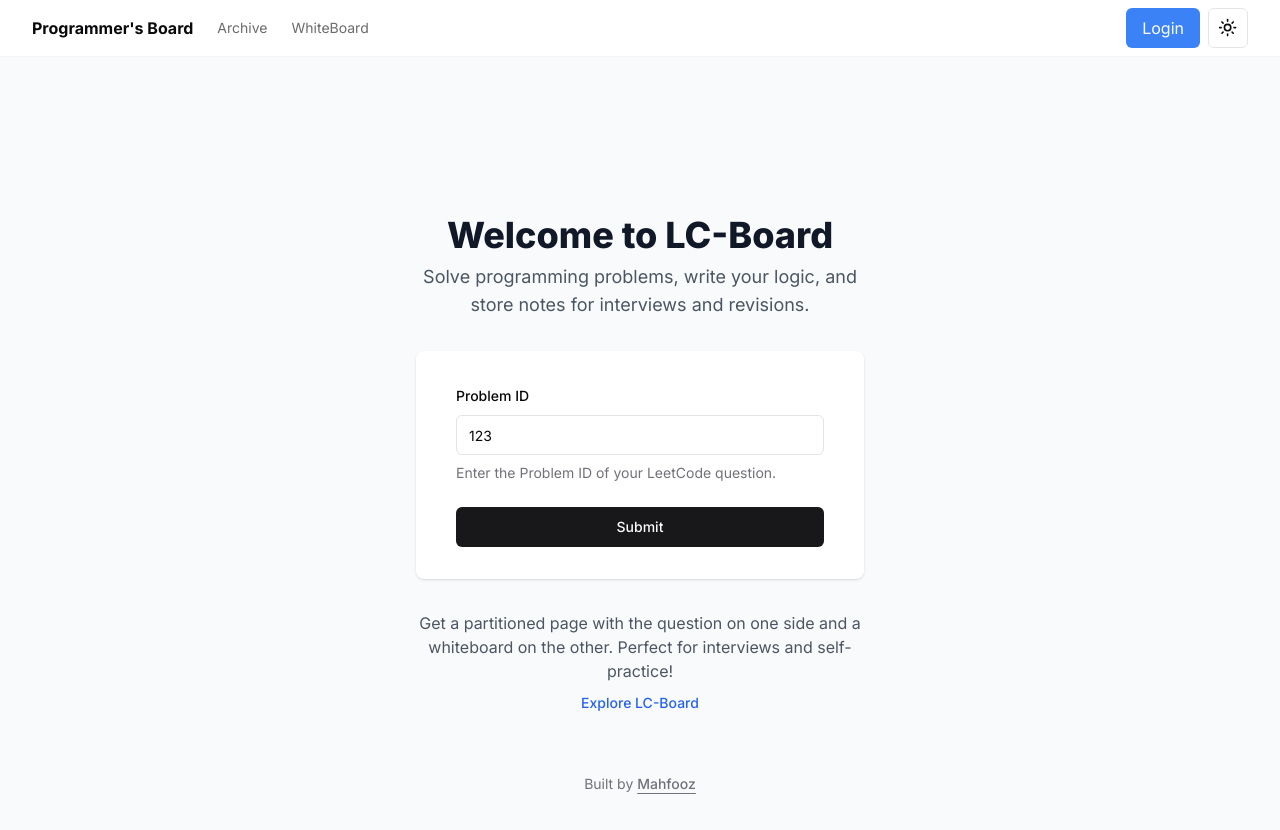
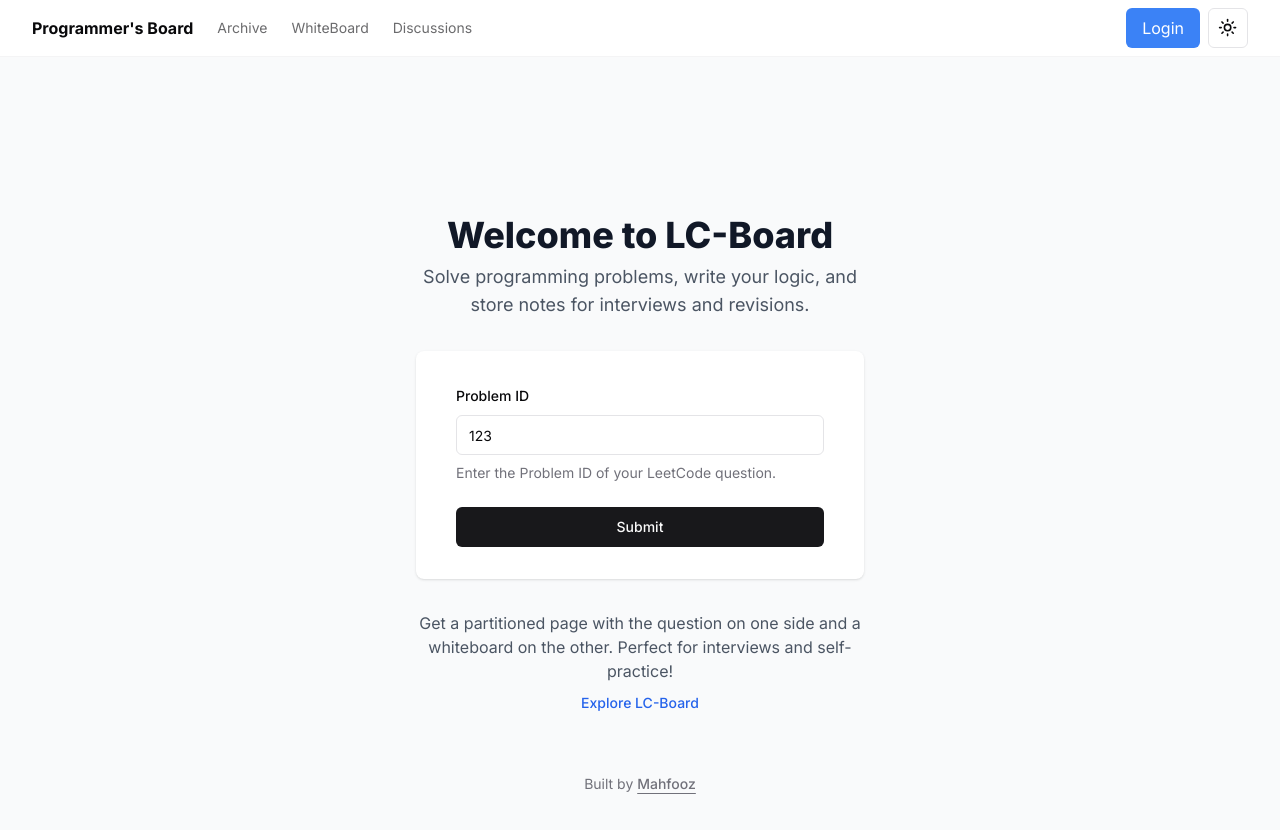
Before and after one commit to IamMahfooz/lc-board, a Next.js app: page / in a window 1280 px wide. Shown: the top 830 px of the page. Built offline with nearby package versions, Linux system fonts and the light colour scheme; no server answers.

Commit message:
feat : add discord server link
Signed-off-by: mahfooz <mahfooz720946@gmail.com>

```diff
--- a/app/archive/page.tsx
+++ b/app/archive/page.tsx
@@ -29,7 +29,7 @@
             <div className="bg-white shadow-lg rounded-lg overflow-hidden sm:mx-auto sm:max-w-lg w-full">
                 <div className="bg-blue-500 text-white py-4 px-6">
                     <h1 className="text-xl font-semibold">Problem Archive</h1>
-                    <p className="text-sm">Welcome to your problem archive page!</p>
+                    <p className="text-sm">( only for logged in users )</p>
                 </div>
                 <div className="p-6">
                     {headings.length > 0 ? (
@@ -42,7 +42,7 @@
                             <tbody>
                             {headings.map((heading, index) => {
                                 const problemId = heading.split('-')[1]; // Extract the ID part
-                                const link = problemId ? `/problems/${problemId}` : '/whiteboard';
+                                const link = problemId ? `/problems/${problemId.slice(1)}` : '/whiteboard';
                                 return (
                                     <tr key={index} className="border-b">
                                         <td className="px-4 py-2">
--- a/app/components/ui/main-nav.tsx
+++ b/app/components/ui/main-nav.tsx
@@ -39,6 +39,17 @@
                 >
                     WhiteBoard
                 </Link>
+                <Link
+                    href="https://discord.com/invite/DpDSTD5r"
+                    className={cn(
+                        "transition-colors hover:text-foreground/80",
+                        pathname?.startsWith("/themes")
+                            ? "text-foreground"
+                            : "text-foreground/60"
+                    )}
+                >
+                    Discussions
+                </Link>
             </nav>
         </div>
     )
--- a/app/components/ui/mobile-nav.tsx
+++ b/app/components/ui/mobile-nav.tsx
@@ -87,6 +87,13 @@
                     >
                         <span className="font-sans">WhiteBoard</span>
                     </MobileLink>
+                    <MobileLink
+                        href="https://discord.com/invite/DpDSTD5r"
+                        className="flex items-center"
+                        onOpenChange={setOpen}
+                    >
+                        <span className="font-sans">Discussions</span>
+                    </MobileLink>
                 </ScrollArea>
             </SheetContent>
         </Sheet>
```
